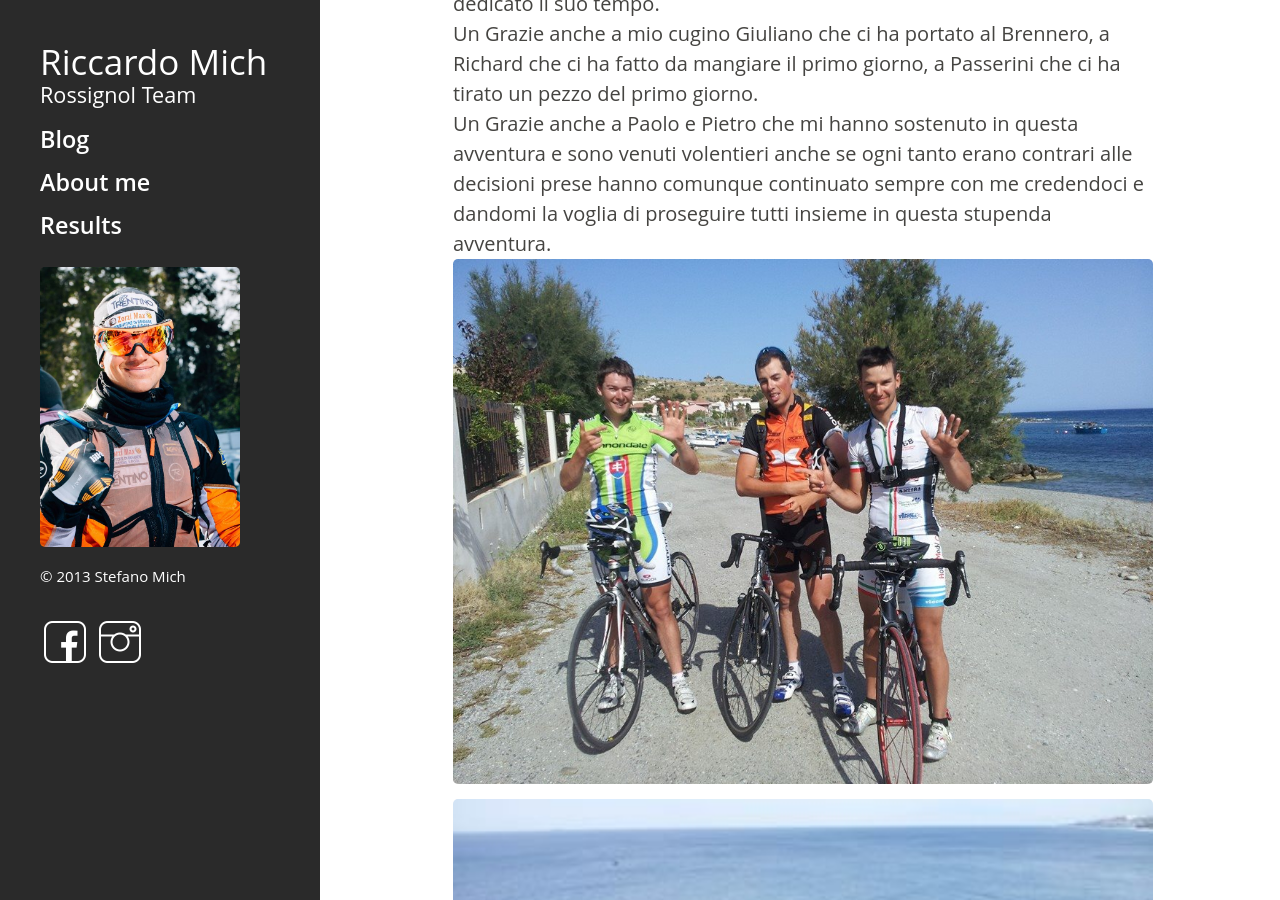
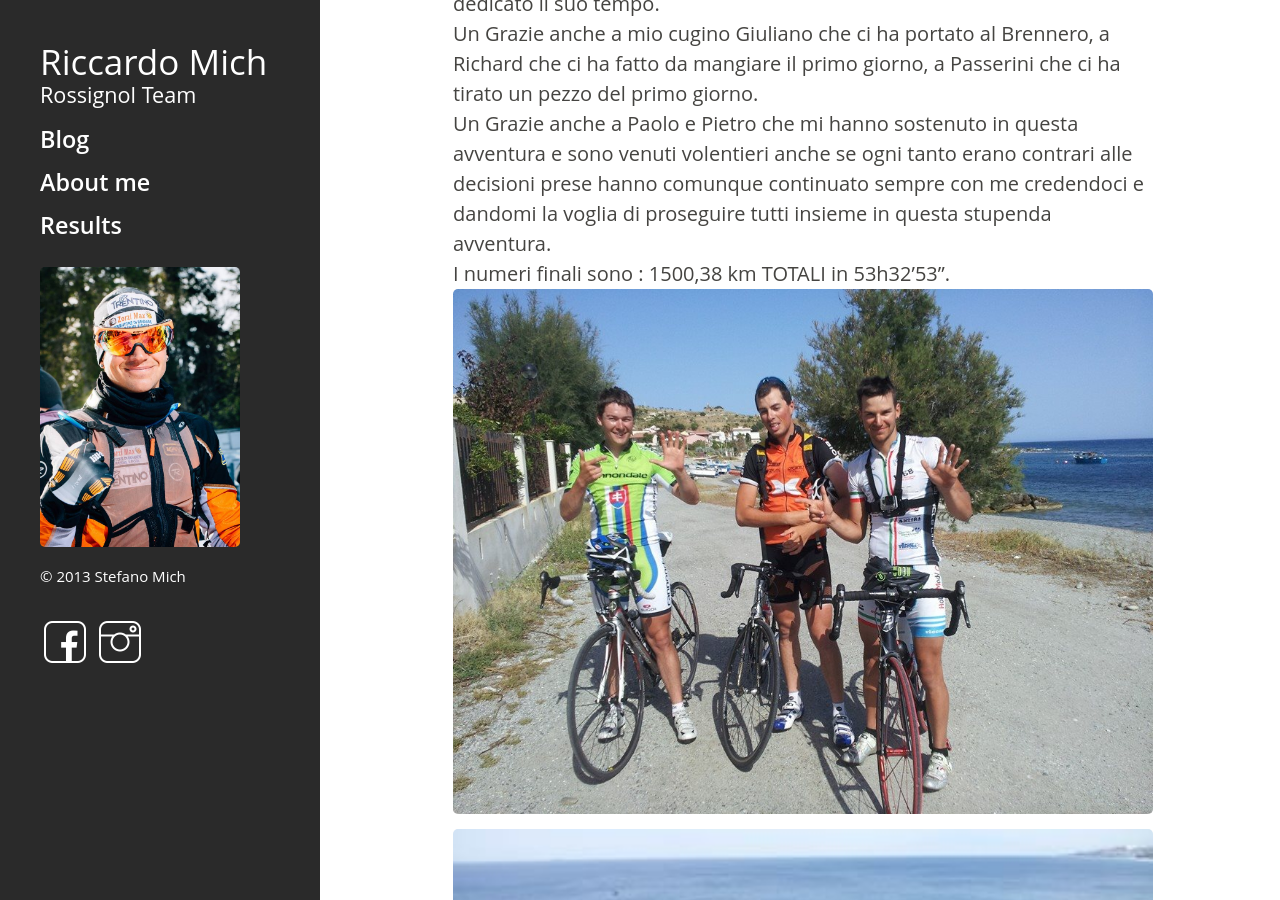
Before and after one commit to stefanomich22/mich93.github.io, a Jekyll site: the page built from _posts/2014-05-26-7Tappa.md, in a window 1280 px wide and 900 px high, scrolled down 849 px. Built offline with Jekyll 4.4.1, drawn with Linux system fonts in a browser that asks for light colours; Markdown is read by kramdown in place of the engine named in the settings; a style sheet for code colours, icons or effects is not loaded.

Commit message:
giroItalia finished

```diff
--- a/_posts/2014-05-26-7Tappa.md
+++ b/_posts/2014-05-26-7Tappa.md
@@ -11,6 +11,7 @@ Un esperienza fantastica, abbiamo visto tutti l'Italia, visto bellissimi posti e
 Sicuramente da ringraziare è la mia ragazza Veronica prima di tutti, che si è fatta tutto il tragitto col furgone con le nostre borse e tutto. Lei si è girata tutte la spiagge d'Italia però purtroppo è sempre stata da sola quindi a lei va un grande bacio ed un enorme GRAZIE per la comprensione e per averci dedicato il suo tempo.<br>
 Un Grazie anche a mio cugino Giuliano che ci ha portato al Brennero, a Richard che ci ha fatto da mangiare il primo giorno, a Passerini che ci ha tirato un pezzo del primo giorno.<br>
 Un Grazie anche a Paolo e Pietro che mi hanno sostenuto in questa avventura e sono venuti volentieri anche se ogni tanto erano contrari alle decisioni prese hanno comunque continuato sempre con me credendoci e dandomi la voglia di proseguire tutti insieme in questa stupenda avventura.<br>
+I numeri finali sono : 1500,38 km TOTALI in 53h32'53".<br>
 <a href="/images/giroitalia/palizziArrivo.jpg"><img class="postimg" src="/images/giroitalia/palizziArrivo.jpg"></a>
 <a href="/images/giroitalia/palizzi.jpg"><img class="postimg" src="/images/giroitalia/palizzi.jpg"></a>
 <a href="/images/giroitalia/mare.jpg"><img class="postimg" src="/images/giroitalia/mare.jpg"></a>
```
